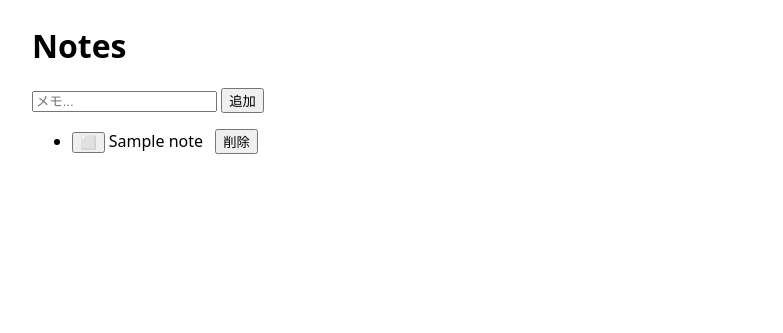
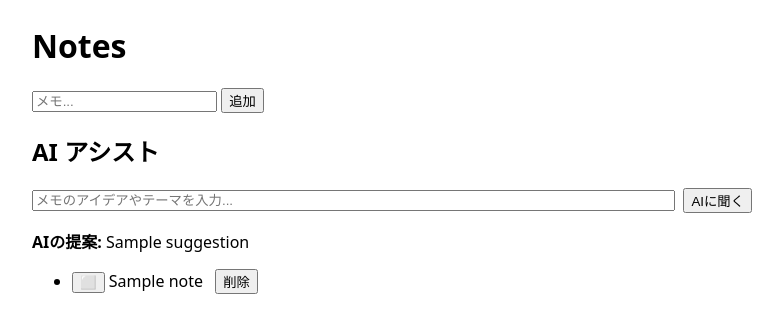
Before and after one commit to Fukuro99/LocalLLM_UI, a FastAPI app: template templates/pages/index.html in a window 1280 px wide. Shown: the top 333 px of the page, without its empty margins (248-1031 px from the left). Run offline with FastAPI, Linux system fonts and the light colour scheme; the template is opened without the code that fills it: most values are stand-ins (such as "Sample title", 1, 10 or a date in 2020); some libraries are stand-ins or nearby versions.

Commit message:
Add AI note suggestions via OpenAI

```diff
--- a/app/main.py
+++ b/app/main.py
@@ -6,6 +6,7 @@ from sqlmodel import Session
 
 from .crud import create_note, delete_note, list_notes, toggle_note
 from .db import get_session, init_db
+from .openai_service import generate_note_suggestion
 
 app = FastAPI()
 templates = Jinja2Templates(directory="templates")
@@ -21,7 +22,8 @@ def on_startup() -> None:
 def index(request: Request, session: Session = Depends(get_session)) -> HTMLResponse:
     notes = list_notes(session)
     return templates.TemplateResponse(
-        "pages/index.html", {"request": request, "notes": notes}
+        "pages/index.html",
+        {"request": request, "notes": notes, "suggestion": None},
     )
 
 
@@ -66,3 +68,12 @@ def notes_delete(
     return templates.TemplateResponse(
         "partials/notes_list.html", {"request": request, "notes": notes}
     )
+
+
+@app.post("/notes/assist", response_class=HTMLResponse)
+def notes_assist(request: Request, prompt: str = Form(...)) -> HTMLResponse:
+    suggestion = generate_note_suggestion(prompt)
+    return templates.TemplateResponse(
+        "partials/note_suggestion.html",
+        {"request": request, "suggestion": suggestion},
+    )
--- a/requirements.txt
+++ b/requirements.txt
@@ -3,3 +3,4 @@ uvicorn[standard]
 sqlmodel
 jinja2
 python-multipart
+openai>=1.0.0
--- a/templates/pages/index.html
+++ b/templates/pages/index.html
@@ -11,6 +11,26 @@
   <button type="submit">追加</button>
 </form>
 
+<section style="margin:16px 0;">
+  <h2>AI アシスト</h2>
+  <form
+    hx-post="/notes/assist"
+    hx-target="#note-suggestion"
+    hx-swap="outerHTML"
+    style="display:flex;gap:8px;align-items:center;flex-wrap:wrap;"
+  >
+    <input
+      name="prompt"
+      placeholder="メモのアイデアやテーマを入力..."
+      required
+      style="flex:1;min-width:220px;"
+    />
+    <button type="submit">AIに聞く</button>
+  </form>
+
+  {% include "partials/note_suggestion.html" %}
+</section>
+
 <div id="notes">
   {% include "partials/notes_list.html" %}
 </div>
--- /dev/null
+++ b/templates/partials/note_suggestion.html
@@ -0,0 +1,7 @@
+<div id="note-suggestion">
+  {% if suggestion %}
+    <p><strong>AIの提案:</strong> {{ suggestion }}</p>
+  {% else %}
+    <p style="opacity:.6;">AIにメモの提案をお願いできます。</p>
+  {% endif %}
+</div>
```
Also changed, not shown: app/openai_service.py (added, +25 -0 lines), app/settings.py (added, +16 -0 lines), README.md.
